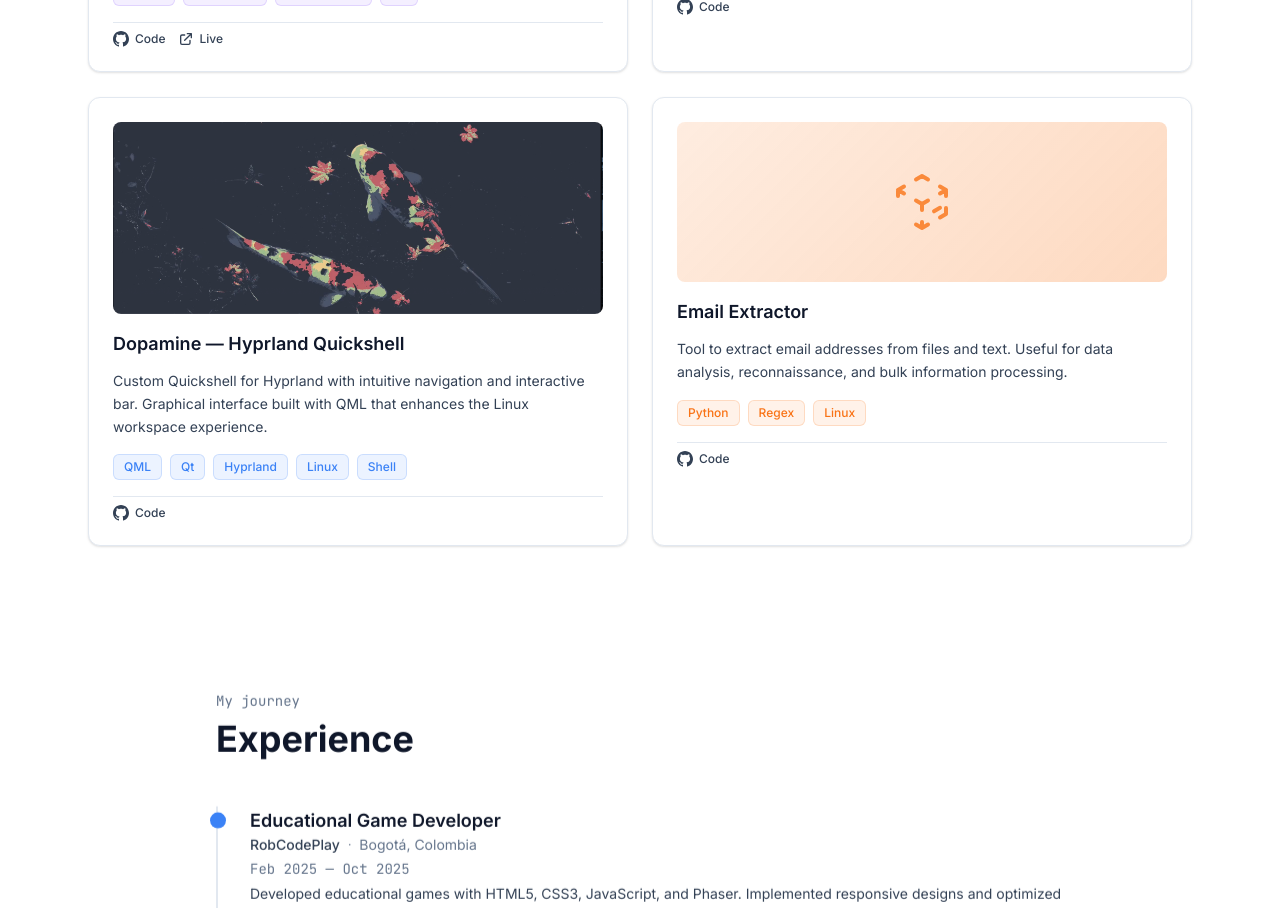
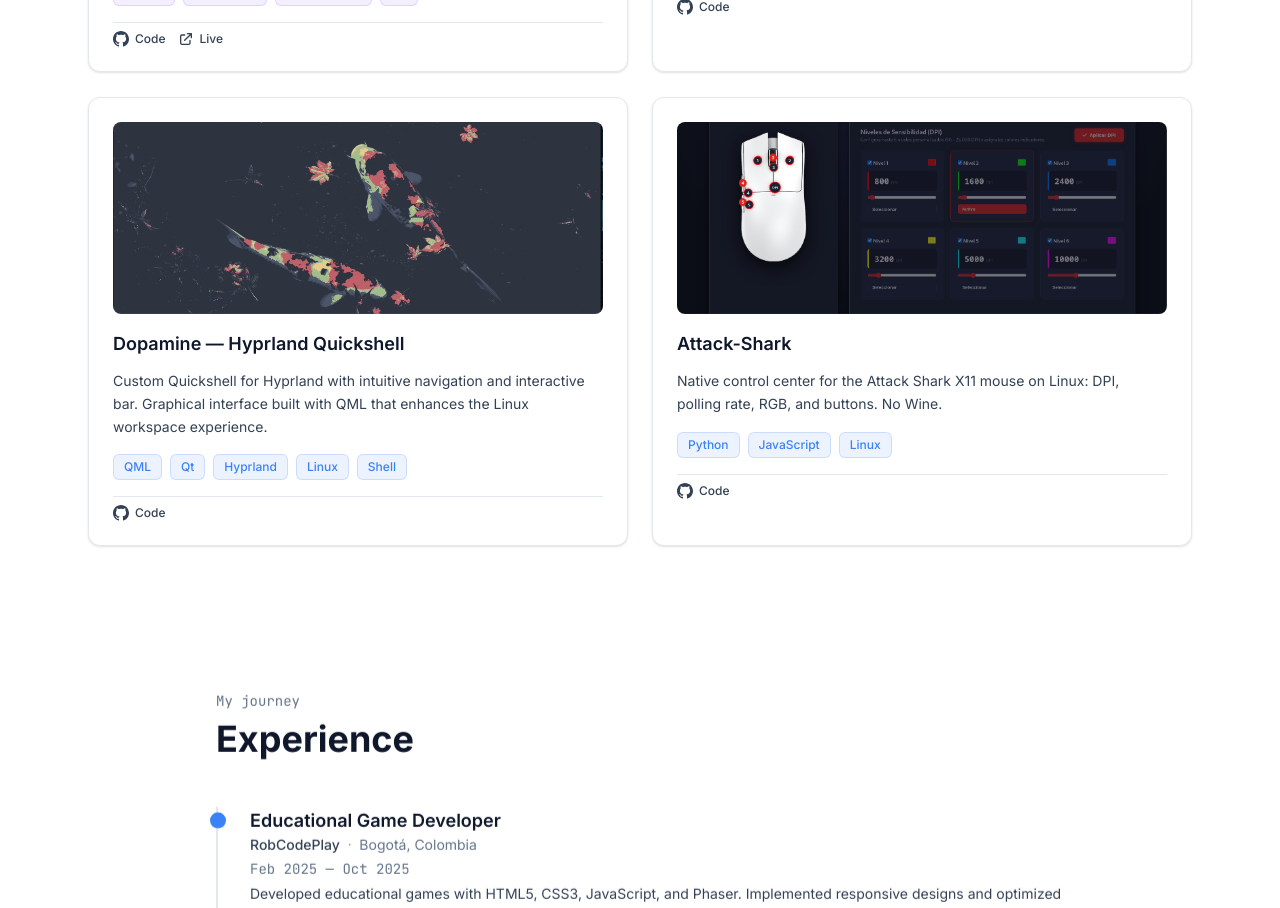
Before and after one commit to Alan-sastre/Portafolio-Alan, a React (Vite) app: page / in a window 1280 px wide. Shown: the part 2380-3288 px from the top of the page. Built offline with nearby package versions, Linux system fonts and the light colour scheme; no server answers.

Commit message:
feat: actualizar información del proyecto Attack-Shark en projects.ts

```diff
--- a/src/data/projects.ts
+++ b/src/data/projects.ts
@@ -88,16 +88,16 @@ export const projects: Project[] = [
   },
   {
     title: {
-      es: "ExtractorCorreos",
-      en: "Email Extractor",
+      es: "Attack-Shark",
+      en: "Attack-Shark",
     },
     description: {
-      es: "Herramienta para extraer direcciones de correo electrónico de archivos y texto. Útil para análisis de datos, reconocimiento y procesamiento masivo de información.",
-      en: "Tool to extract email addresses from files and text. Useful for data analysis, reconnaissance, and bulk information processing.",
+      es: "Control center nativo para el mouse Attack Shark X11 en Linux: DPI, polling rate, RGB y botones. Sin Wine. ",
+      en: "Native control center for the Attack Shark X11 mouse on Linux: DPI, polling rate, RGB, and buttons. No Wine.",
     },
-    technologies: ["Python", "Regex", "Linux"],
-    githubUrl: "https://github.com/Alan-sastre/ExtractorCorreos",
-    imageColor: "#f97316",
+    technologies: ["Python", "JavaScript", "Linux"],
+    githubUrl: "https://github.com/Alan-sastre/attack-shark-x11-linux",
+    image: asset("/images/Attack.png"),
     featured: false,
   },
 ];
```
